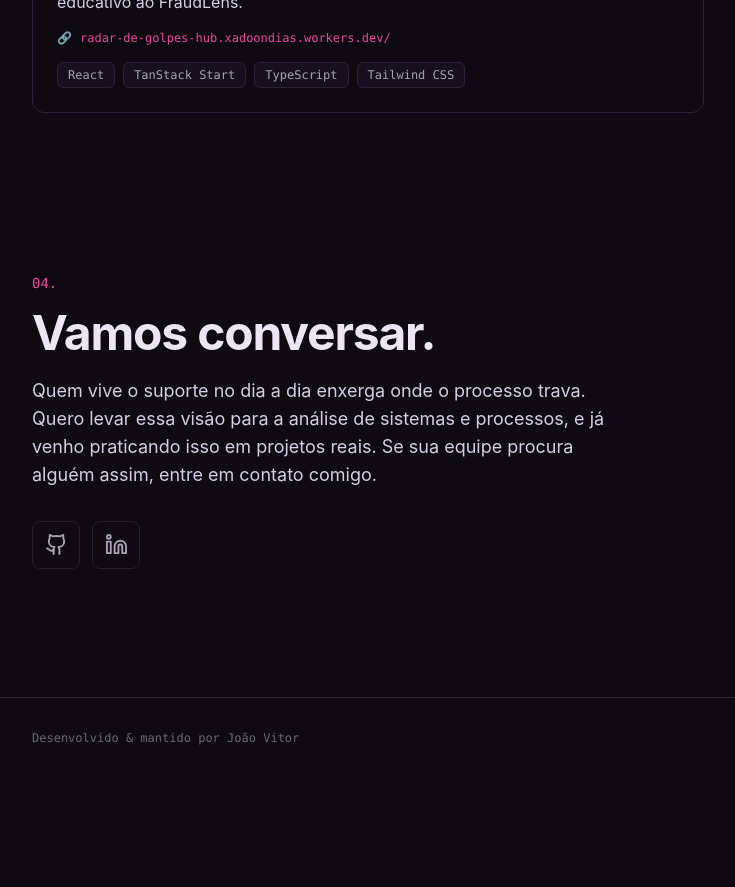
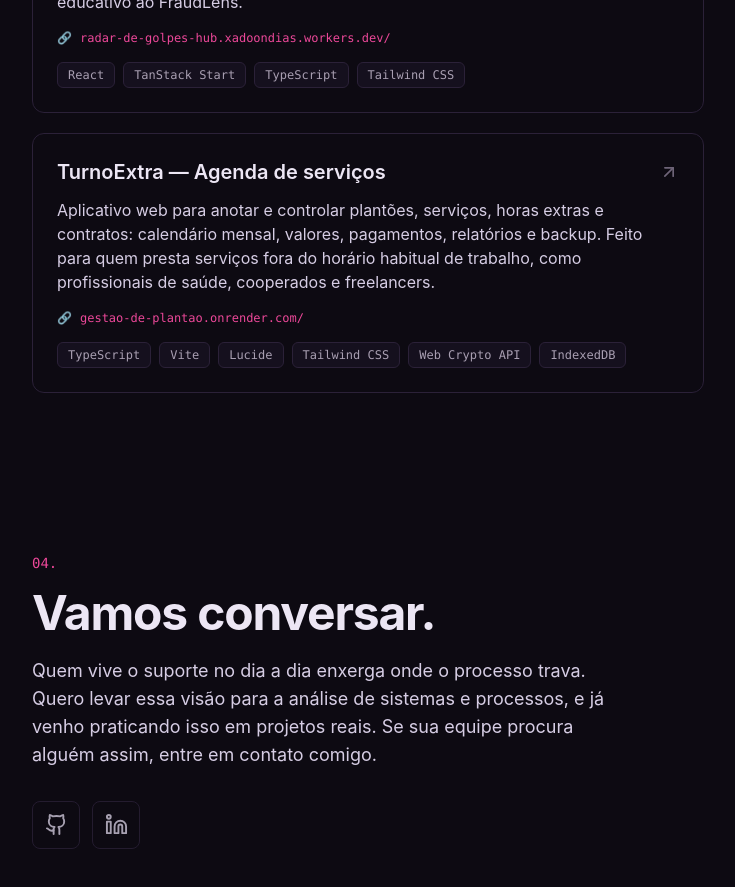
Before and after one commit to Costa-dias/Portofolio, a React (Vite) app: page / in a window 1280 px wide. Shown: the part 2980-3867 px from the top of the page, without its empty margins (272-1007 px from the left). Before the commit the page ends 3758 px from the top, so only its background shows below. Built offline with nearby package versions, Linux system fonts and the light colour scheme.

Commit message:
Add novo projeto

```diff
--- a/src/App.tsx
+++ b/src/App.tsx
@@ -54,6 +54,13 @@ const PROJECTS: Project[] = [
     href: 'https://radar-de-golpes-hub.xadoondias.workers.dev/',
     tags: ['React', 'TanStack Start', 'TypeScript', 'Tailwind CSS'],
   },
+  {
+    title: 'TurnoExtra — Agenda de serviços',
+    description:
+      'Aplicativo web para anotar e controlar plantões, serviços, horas extras e contratos: calendário mensal, valores, pagamentos, relatórios e backup. Feito para quem presta serviços fora do horário habitual de trabalho, como profissionais de saúde, cooperados e freelancers.',
+    href: 'https://gestao-de-plantao.onrender.com/',
+    tags: ['TypeScript', 'Vite', 'Lucide', 'Tailwind CSS', 'Web Crypto API', 'IndexedDB'],
+},
 ];
 
 function useReveal<T extends HTMLElement>() {
```
